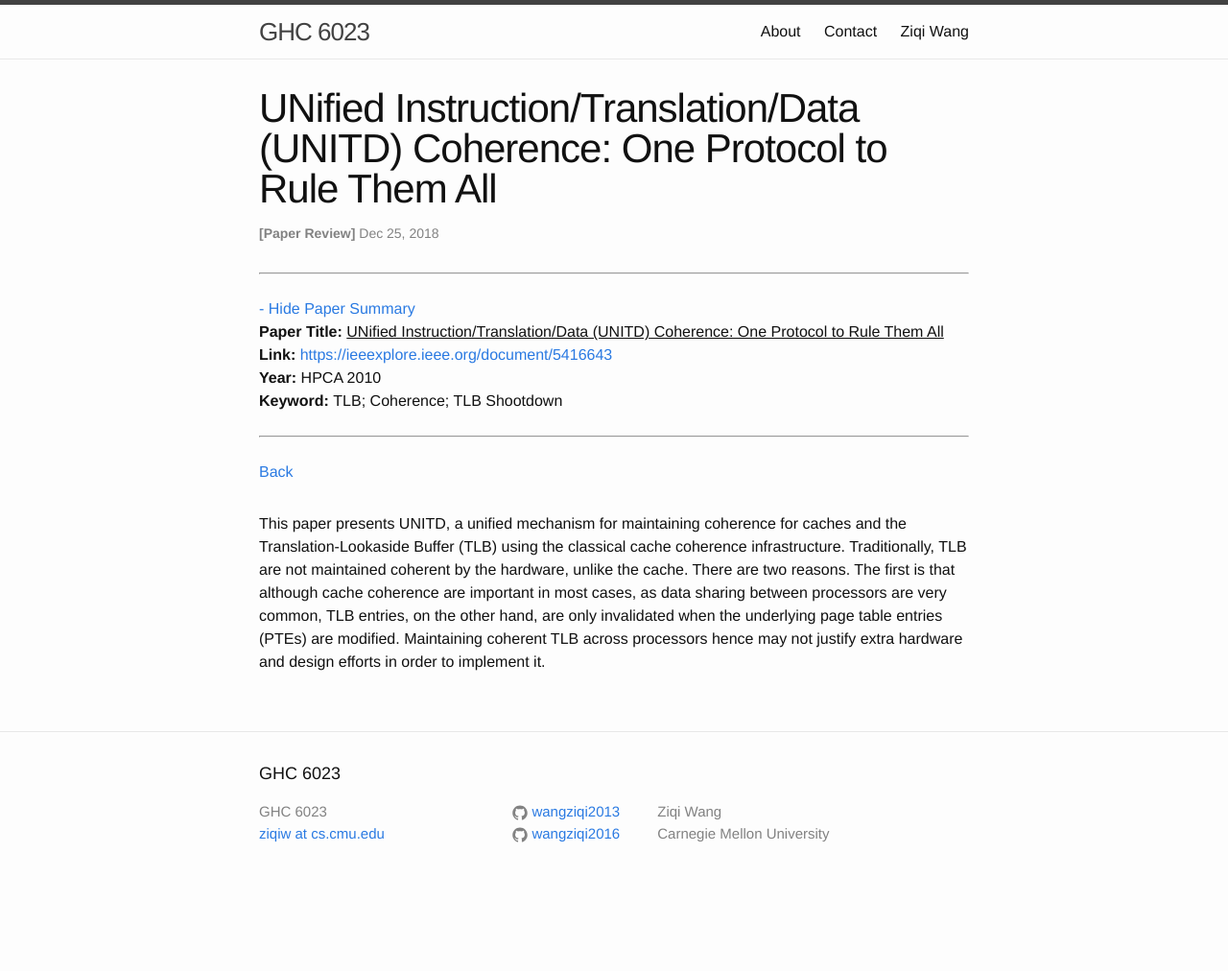
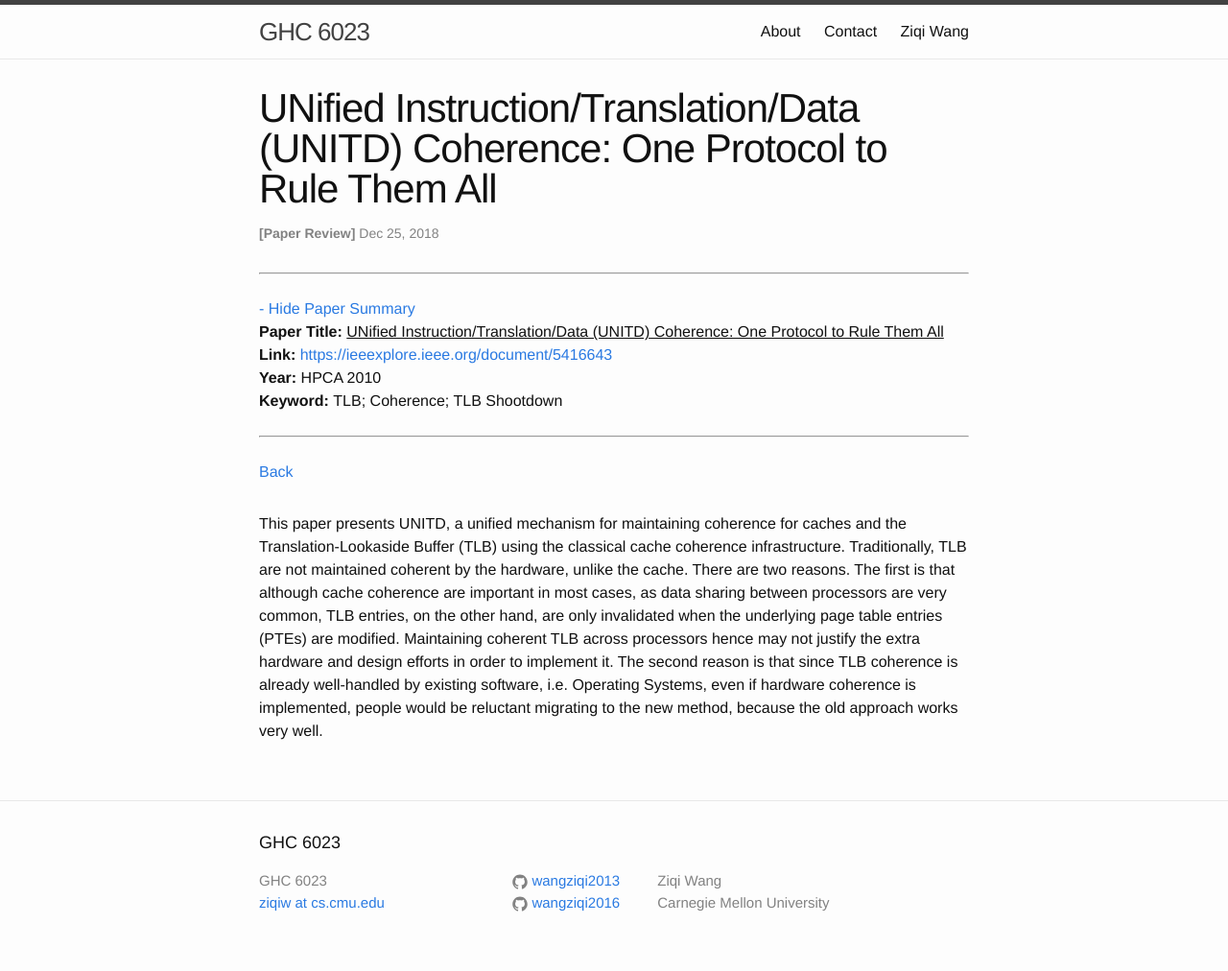
Before and after one commit to wangziqi2013/wangziqi2013.github.io, a Jekyll site: the page built from _posts/2018-12-24-unitd.markdown, in a window 1280 px wide. Shown: the whole page at 96% size. Built offline with Jekyll 4.4.1, drawn with Linux system fonts in a browser that asks for light colours; before the commit the page ends 940 px from its top, so only the background shows below that.

Commit message:
Finish first paragraph

```diff
--- a/_posts/2018-12-24-unitd.markdown
+++ b/_posts/2018-12-24-unitd.markdown
@@ -17,5 +17,7 @@ This paper presents UNITD, a unified mechanism for maintaining coherence for cac
 (TLB) using the classical cache coherence infrastructure. Traditionally, TLB are not maintained coherent by the hardware,
 unlike the cache. There are two reasons. The first is that although cache coherence are important in most cases, as data
 sharing between processors are very common, TLB entries, on the other hand, are only invalidated when the underlying page
-table entries (PTEs) are modified. Maintaining coherent TLB across processors hence may not justify extra hardware and
-design efforts in order to implement it.
+table entries (PTEs) are modified. Maintaining coherent TLB across processors hence may not justify the extra hardware and
+design efforts in order to implement it. The second reason is that since TLB coherence is already well-handled by existing
+software, i.e. Operating Systems, even if hardware coherence is implemented, people would be reluctant migrating to the
+new method, because the old approach works very well.
```
